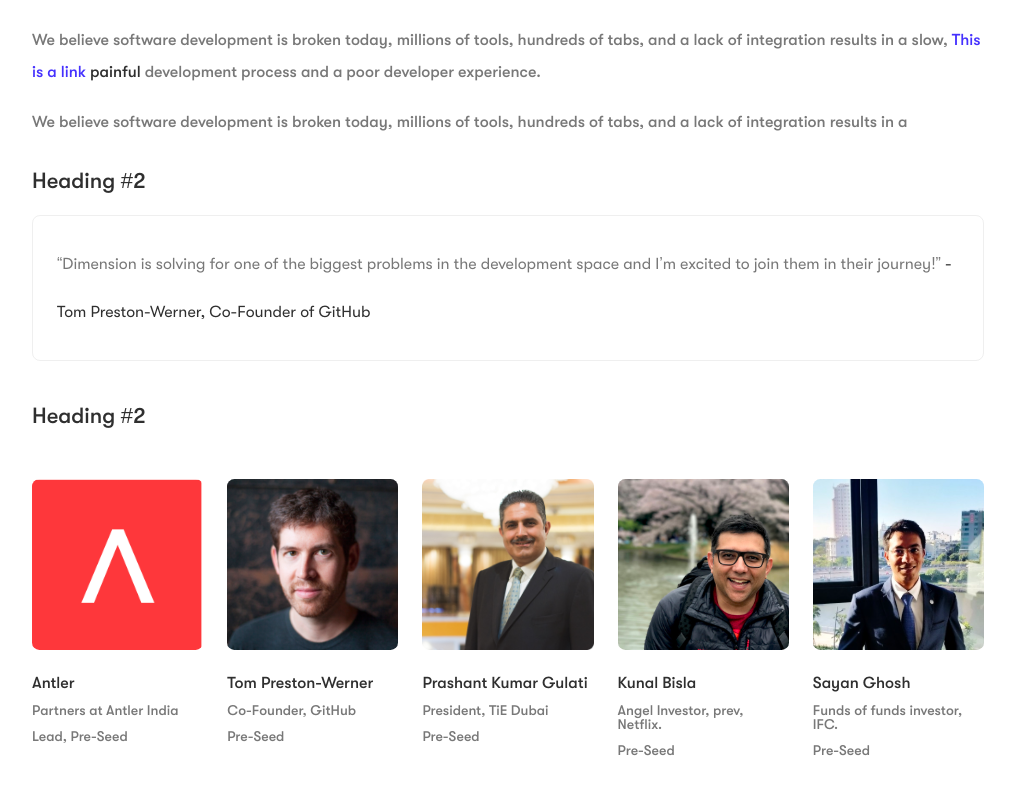
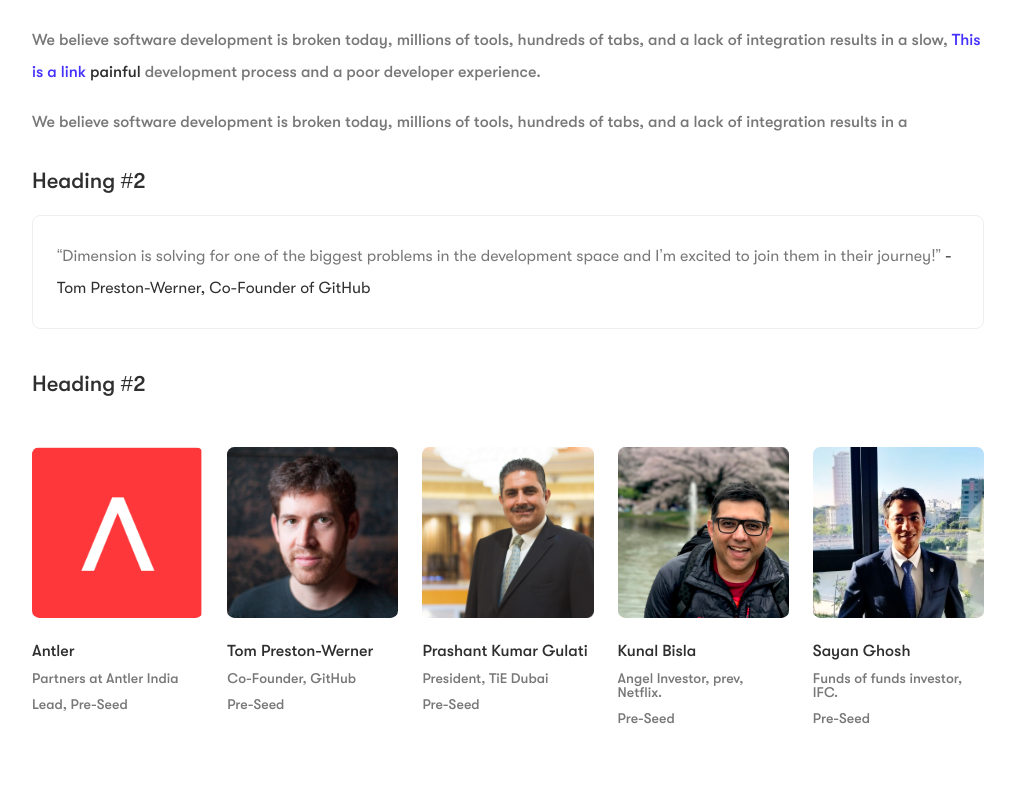
Before and after one commit to Krishna2323/dimension-blog, a Next.js app: page / in a window 1280 px wide. Shown: the part 1092-1886 px from the top of the page, without its empty margins (132-1147 px from the left). Built offline with nearby package versions, Linux system fonts and the light colour scheme.

Commit message:
Font-sizes reduced-2.

```diff
--- a/components/Blog/Blog.module.scss
+++ b/components/Blog/Blog.module.scss
@@ -88,7 +88,7 @@
             padding: 2.4rem;
             font-size: 1.6rem;
             color: #787878;
-            line-height: 4.8rem;
+            line-height: 3.2rem;
             border: 1px solid rgba(216, 216, 216, 0.4);
             border-radius: 8px;
             font-family: "Gt-Whelshime-Light", sans-serif;
```
